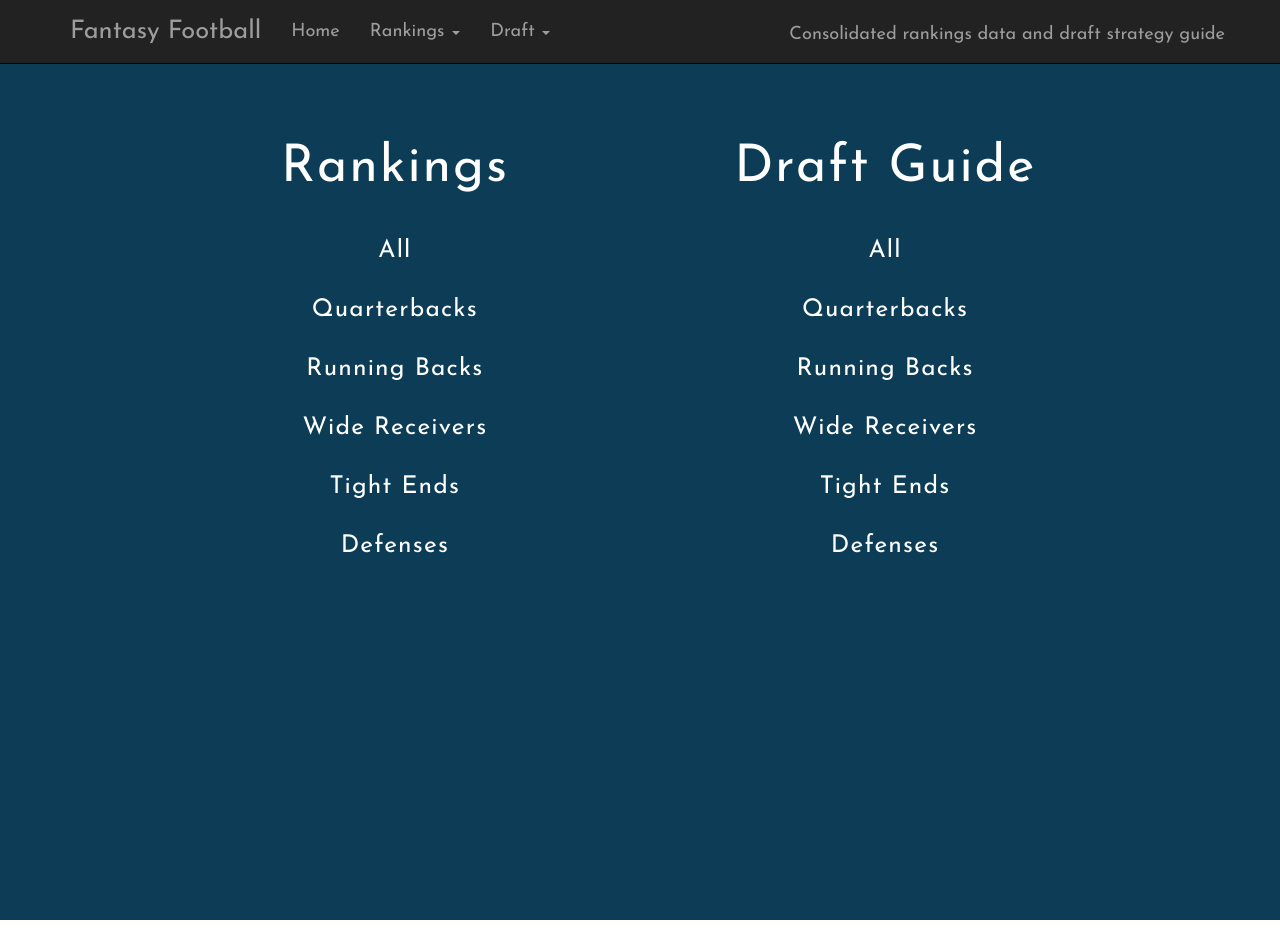
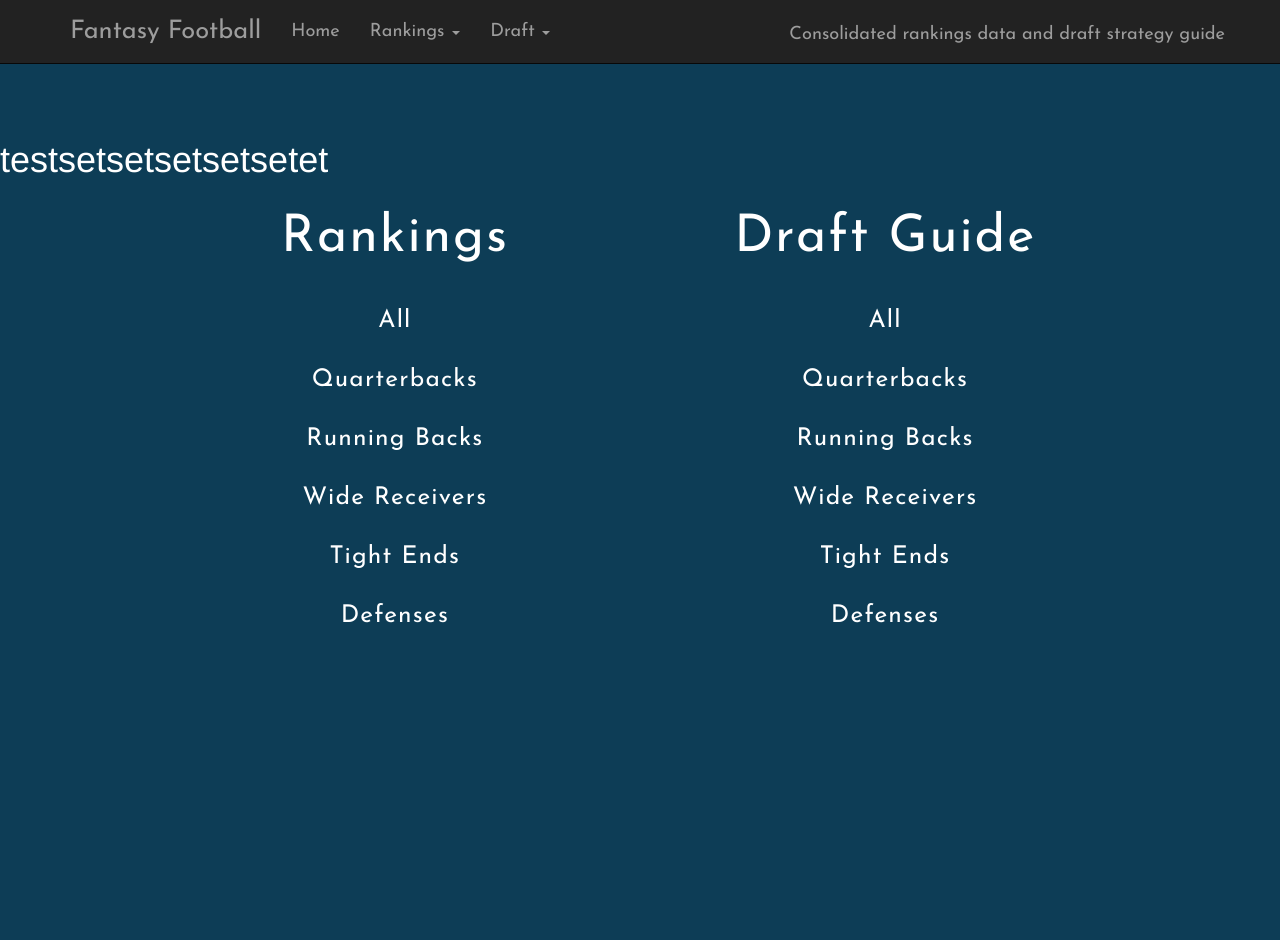
Before and after one commit to rksnyder7/fantasyfootball, a React (Create React App) app: page / in a window 1280 px wide. Built offline with nearby package versions, Linux system fonts and the light colour scheme.

Commit message:
testing github pages

```diff
--- a/src/App.js
+++ b/src/App.js
@@ -28,7 +28,7 @@ class App extends Component {
 
       <div>
         <link href="https://fonts.googleapis.com/css?family=Josefin+Sans" rel="stylesheet"/>
-
+        <h1 style={{color:'white'}}>testsetsetsetsetsetet</h1>
         <NavbarFunc onItemClick={this.onItemClick}/>
 
       {(() => {
```
